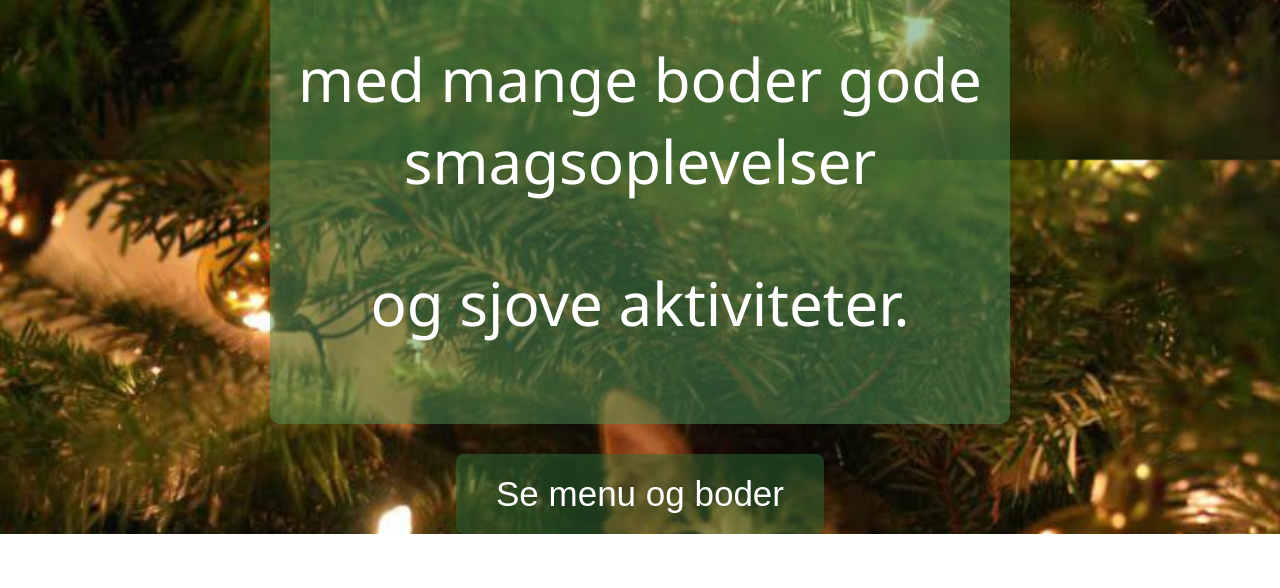
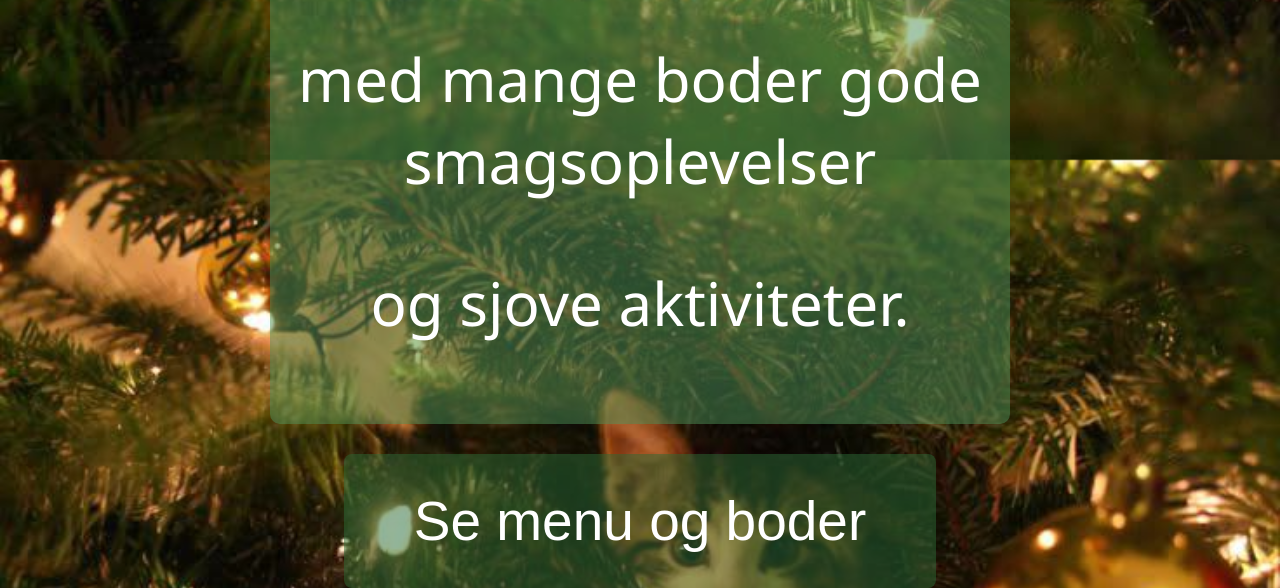
Before and after one commit to yumiliya06-star/julemarked, a plain HTML site: page index.html in a window 1280 px wide. Shown: the part 694-1282 px from the top of the page. Before the commit the page ends 1228 px from the top, so only its background shows below. Drawn offline with Linux system fonts and the light colour scheme.

Commit message:
index.html

```diff
--- a/index.html
+++ b/index.html
@@ -54,8 +54,8 @@
         }
 
         button {
-            padding: 20px 40px;
-            font-size: 35px;
+            padding: 35px 70px;
+            font-size: 55px;
             margin-top: 30px;
             background-color: rgb(45, 107, 55, 0.502);
             color: white;
```
